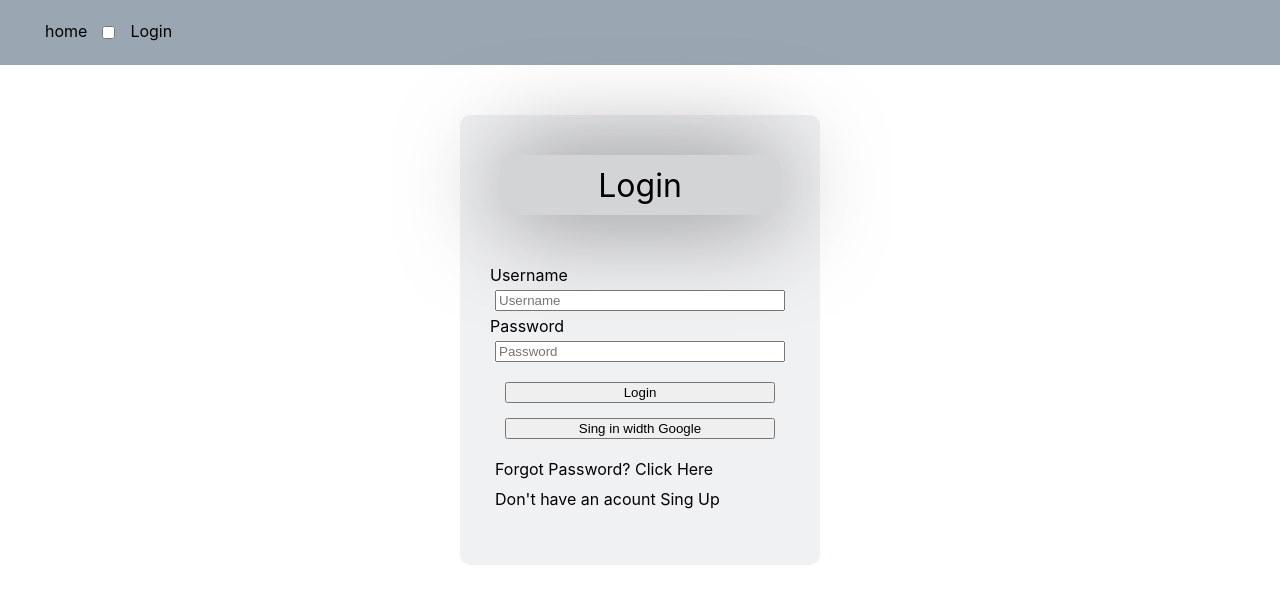
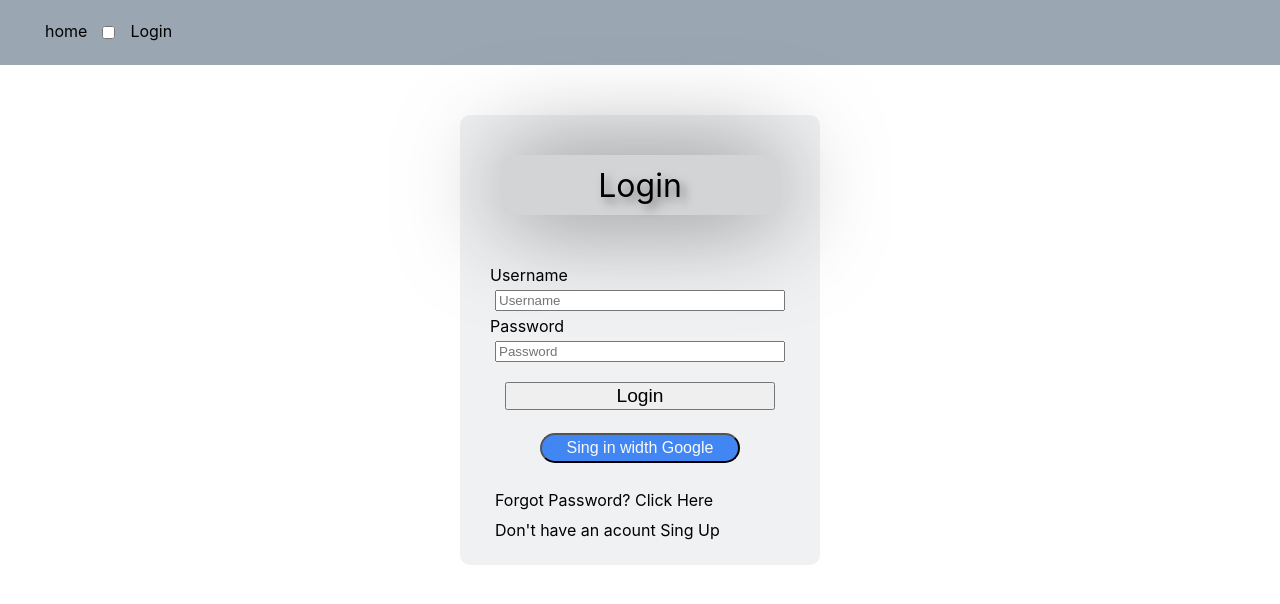
Before and after one commit to Xpedr2/todolist, a React (Create React App) app: page / in a window 1280 px wide. Shown: the top 604 px of the page. Built offline with nearby package versions, Linux system fonts and the light colour scheme.

Commit message:
cambios en login y readme para tener en cuenta

```diff
--- a/src/components/login/login.css
+++ b/src/components/login/login.css
@@ -21,6 +21,7 @@
     align-items: center;
     font-size: 2em;
     box-shadow: 1px 1px 100px  rgb(115, 115, 115);
+    text-shadow: 5px 5px 10px rgb(121, 121, 121);
 
  }
 
@@ -30,9 +31,26 @@
 input, p {
     margin: 5px;
 }
-button {
+button{
     margin: 15px 15px;
+
 }
+
 .buttonLogin {
     margin-bottom: 0px;
+    font-size: 1.2em;
 }
+.buttonGoogle {
+    background:rgb(66, 134, 244);
+    width: 200px;
+    border-radius: 20px;
+    margin: auto;
+    padding: 4px;
+    font-size: 1em;
+    color: rgb(249, 249, 249);
+}
+.buttonGoogle :hover {
+    color: rgb(66, 133, 244);
+    background-color: rgb(255, 255, 255);
+    transition: 0.5s;
+}
--- a/src/components/login/login.js
+++ b/src/components/login/login.js
@@ -8,7 +8,7 @@ export default function Login () {
                 <label>Password</label>
                 <input type="password" placeholder="Password"></input>
                 <button className="buttonLogin">Login</button>
-                <button>Sing in width Google</button>
+                <button className="buttonGoogle">Sing in width Google</button>
                 <p>Forgot Password? <a>Click Here</a></p>
                 <p>Don't have an acount <a>Sing Up</a></p>
             </div>
```
Also changed, not shown: 1 other file (tests, documents, lock files or other folders).
